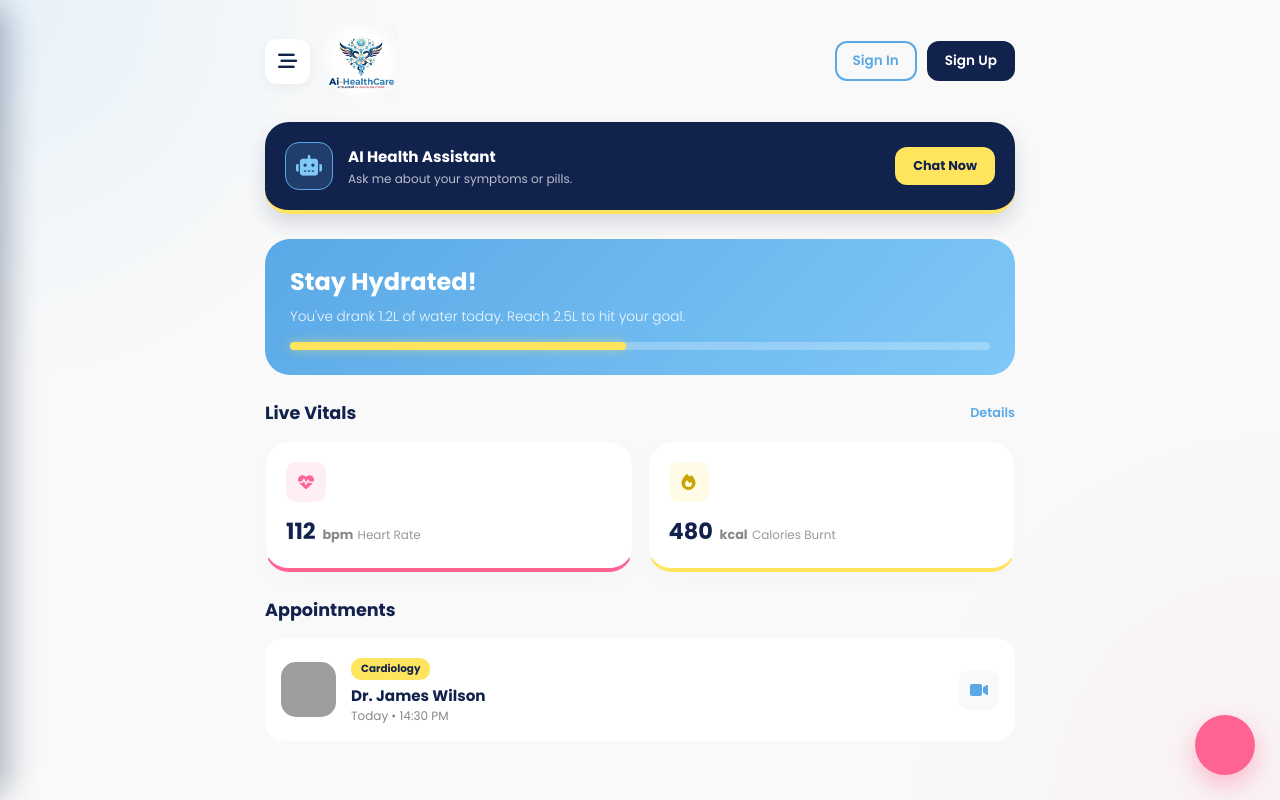
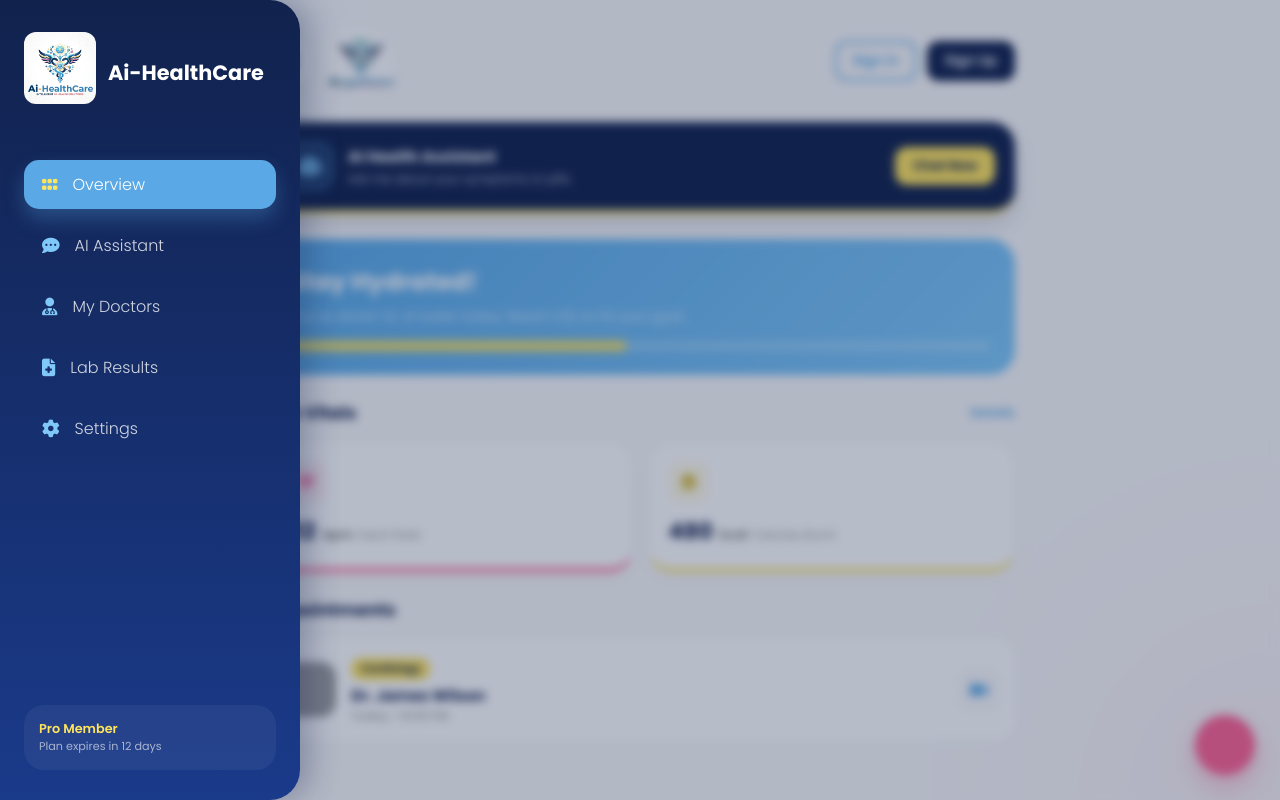
Before and after one commit to ADIIN11/Ai-HealthCare, a website: page public/index.html in a window 1280 px wide. Both pictures are taken after a click on the element 287 px from the left and 61 px from the top of the page. Drawn offline with Linux system fonts and the light colour scheme; grey boxes are pictures that could not be loaded; some icons are missing.

```diff
--- a/public/index.html
+++ b/public/index.html
@@ -121,6 +121,6 @@
         <i class="fa-solid fa-phone-medical"></i>
     </div>
 
-    <script src="index.js"></script>
+    <script src="/index.js"></script>
 </body>
 </html>
--- a/public/index.js
+++ b/public/index.js
@@ -1,26 +1,44 @@
+// 1. SIMULATED SIGN-IN VALUE
+// Change this to true to see the buttons disappear and name appear
 let userSignedIn = false;
 
+document.addEventListener('DOMContentLoaded', () => {
 
-
-
-
-document.addEventListener('DOMContentLoaded', () => {
+    // --- 1. DOM Elements ---
     const menuBtn = document.getElementById('menuBtn');
     const sidebar = document.getElementById('sidebar');
     const overlay = document.getElementById('overlay');
+    const authSection = document.getElementById('authSection');
+    const userSection = document.getElementById('userSection');
+    const cards = document.querySelectorAll('.glass-card');
+    const navLinks = document.querySelectorAll('.nav-links li');
 
-    // Function to toggle sidebar
-    function toggleMenu() {
-        sidebar.classList.toggle('active');
-        overlay.classList.toggle('active');
+    // --- 2. Auth Toggle Logic ---
+    // Ensure the elements exist before trying to modify them
+    if (authSection && userSection) {
+        if (userSignedIn) {
+            authSection.classList.add('hidden');
+            userSection.classList.remove('hidden');
+        } else {
+            authSection.classList.remove('hidden');
+            userSection.classList.add('hidden');
+        }
     }
 
-    // Event Listeners
-    menuBtn.addEventListener('click', toggleMenu);
-    overlay.addEventListener('click', toggleMenu);
+    // --- 3. Sidebar Toggle Logic ---
+    function toggleMenu() {
+        // Double check elements exist to prevent errors
+        if(sidebar && overlay) {
+            sidebar.classList.toggle('active');
+            overlay.classList.toggle('active');
+        }
+    }
 
-    // Hover effect for glass cards
-    const cards = document.querySelectorAll('.glass-card');
+    // Attach listeners exactly ONCE
+    if (menuBtn) menuBtn.addEventListener('click', toggleMenu);
+    if (overlay) overlay.addEventListener('click', toggleMenu);
+
+    // --- 4. Hover Effect for Glass Cards ---
     cards.forEach(card => {
         card.addEventListener('mouseenter', () => {
             card.style.transform = 'scale(1.02)';
@@ -32,11 +50,11 @@ document.addEventListener('DOMContentLoaded', () => {
         });
     });
 
-    // Close sidebar when clicking a nav link (mobile behavior)
-    const navLinks = document.querySelectorAll('.nav-links li');
+    // --- 5. Mobile Navigation Behavior ---
     navLinks.forEach(link => {
         link.addEventListener('click', () => {
-            if (sidebar.classList.contains('active')) {
+            // Close sidebar if it's open
+            if (sidebar && sidebar.classList.contains('active')) {
                 toggleMenu();
             }
 
@@ -46,37 +64,3 @@ document.addEventListener('DOMContentLoaded', () => {
         });
     });
 });
-
-
-document.addEventListener('DOMContentLoaded', () => {
-    // 1. SIMULATED SIGN-IN VALUE
-    // Change this to 'true' to see the buttons disappear and name appear
-
-
-    // 2. Auth Toggle Logic
-    const authSection = document.getElementById('authSection');
-    const userSection = document.getElementById('userSection');
-
-    if (userSignedIn) {
-        authSection.classList.add('hidden');
-        userSection.classList.remove('hidden');
-    } else {
-        authSection.classList.remove('hidden');
-        userSection.classList.add('hidden');
-    }
-
-    // --- Rest of your existing Sidebar logic ---
-    const menuBtn = document.getElementById('menuBtn');
-    const sidebar = document.getElementById('sidebar');
-    const overlay = document.getElementById('overlay');
-
-    function toggleMenu() {
-        sidebar.classList.toggle('active');
-        overlay.classList.toggle('active');
-    }
-
-    menuBtn.addEventListener('click', toggleMenu);
-    overlay.addEventListener('click', toggleMenu);
-
-    // ... (keep the rest of your code)
-});
```
Also changed, not shown: public/chatbot.html (+2 -2 lines).
